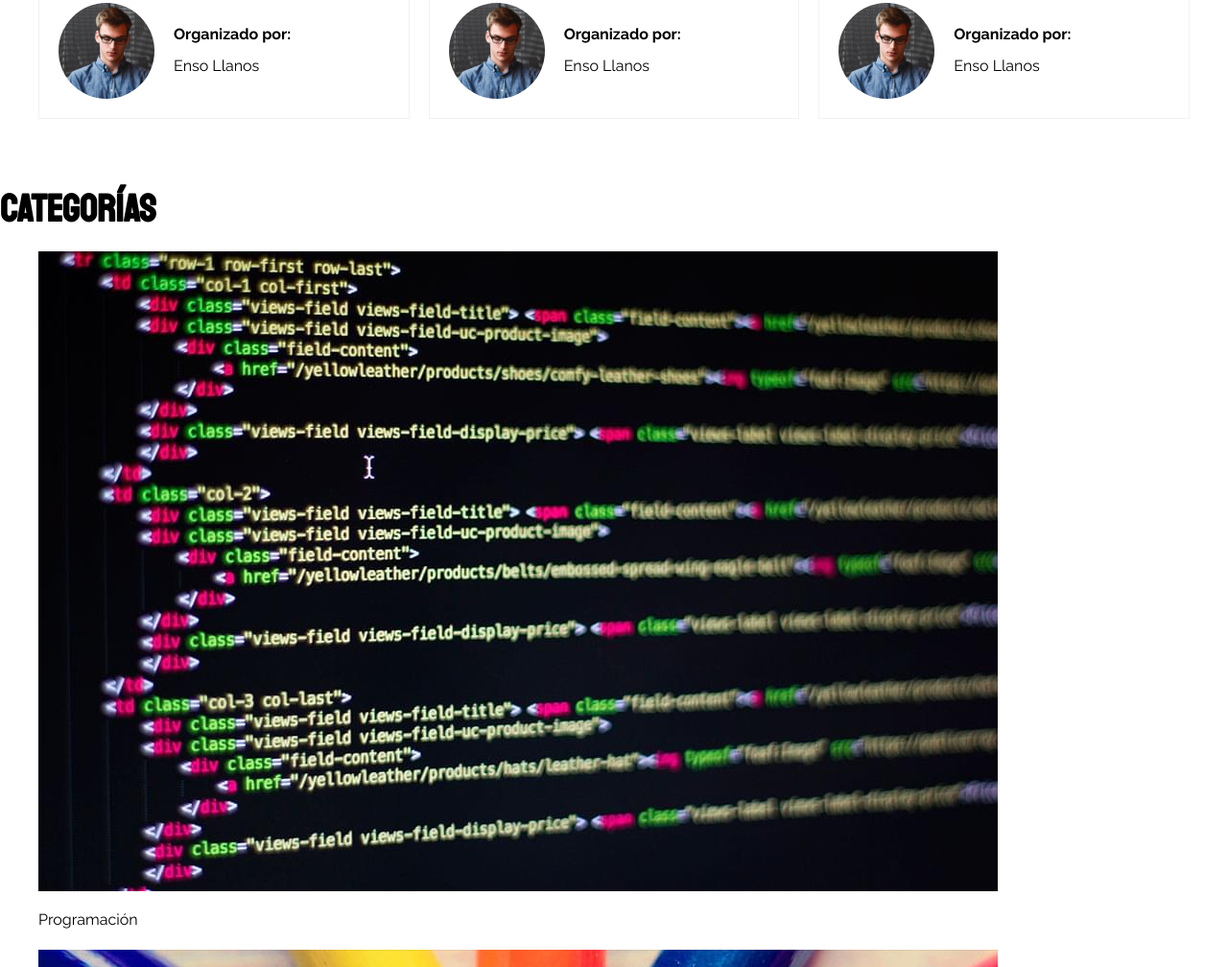
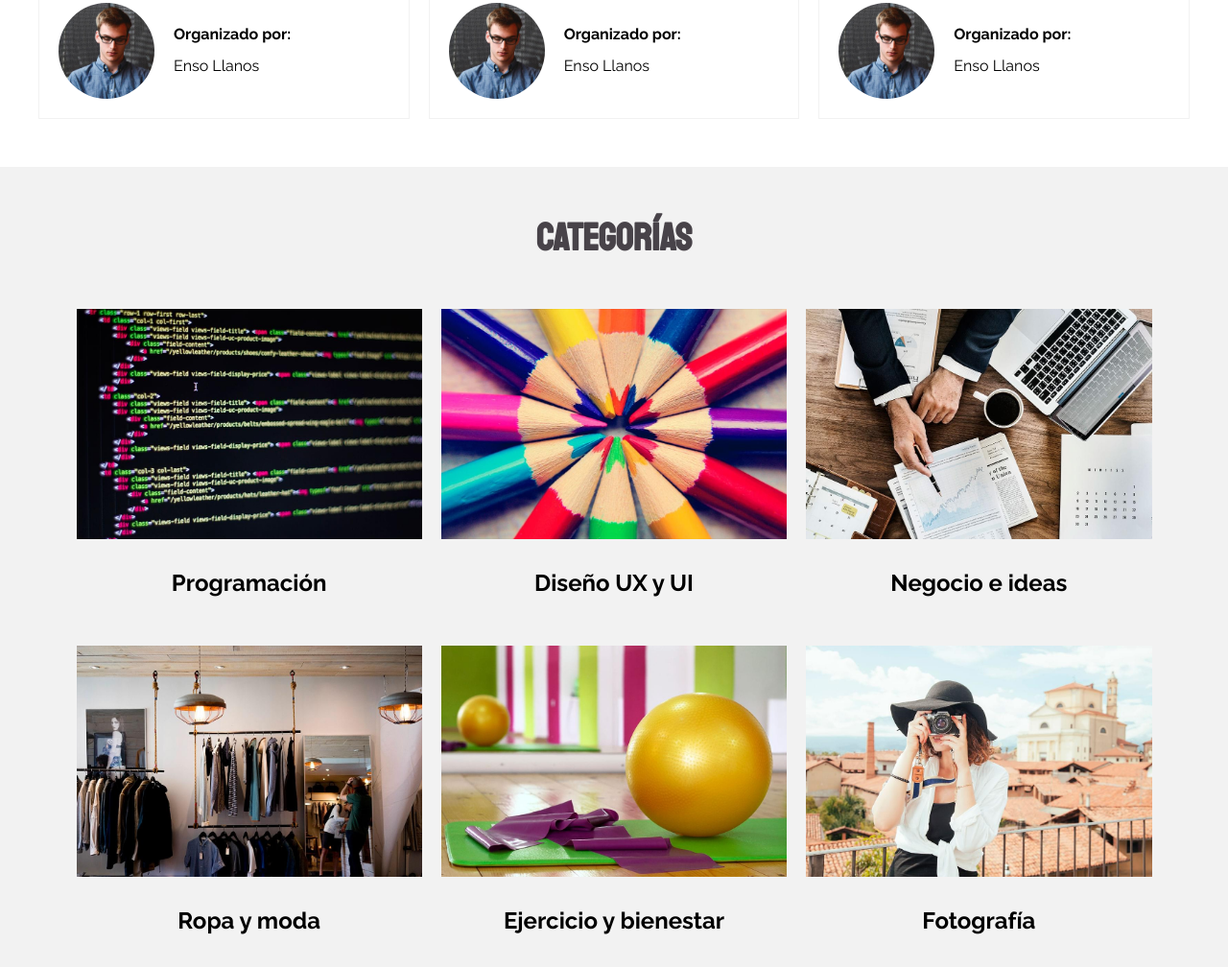
Before and after one commit to EnsoLlanos/Meeti, a website: page index.html in a window 1280 px wide. Shown: the part 1421-2429 px from the top of the page at 96% size. Drawn offline with Linux system fonts and the light colour scheme.

Commit message:
Css a categorias

```diff
--- a/index.html
+++ b/index.html
@@ -129,7 +129,7 @@
     <section class="categorias">
         <h2 class="categorias__heading">Categorías</h2>
 
-        <ul class="categoria__grid contenedor">
+        <ul class="categorias__grid contenedor">
             <li class="categoria">
                 <img class="categoria__imagen" src="build/img/categoria_1.jpg" alt="imagen categoria">
                 <p class="categoria__nombre">Programación</p>
--- /dev/null
+++ b/src/scss/ui/contenido/_categorias.scss
@@ -0,0 +1,31 @@
+@use 'base/variables' as v;
+@use 'base/mixins' as m;
+
+.categorias {
+    background-color: v.$grisClaro;
+    padding: 5rem;
+
+    &__heading {
+        @include m.heading;
+    }
+    &__grid {
+        margin-top: 5rem;
+        @include m.grid(1,4rem);
+
+        @include m.tablet {
+            @include m.grid(2,2rem);
+        }
+
+        @include m.desktop {
+            @include m.grid(3,2rem);
+        }
+    }
+}
+.categoria {
+
+    &__nombre {
+        font-size: 2.4rem;
+        font-weight: 700;
+        text-align: center;
+    }
+}
--- a/src/scss/ui/contenido/_index.scss
+++ b/src/scss/ui/contenido/_index.scss
@@ -1,3 +1,4 @@
 @forward 'hero';
 @forward 'busqueda';
 @forward 'eventos';
+@forward 'categorias';
```
Also changed, not shown: build/css/app.css, 1 other file.
